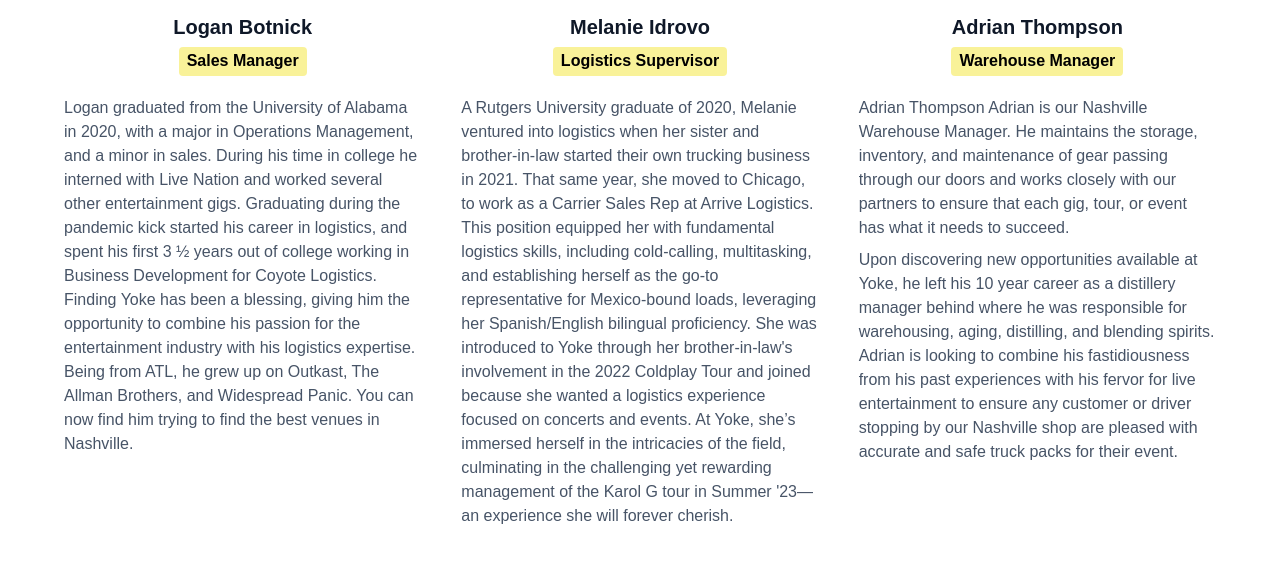
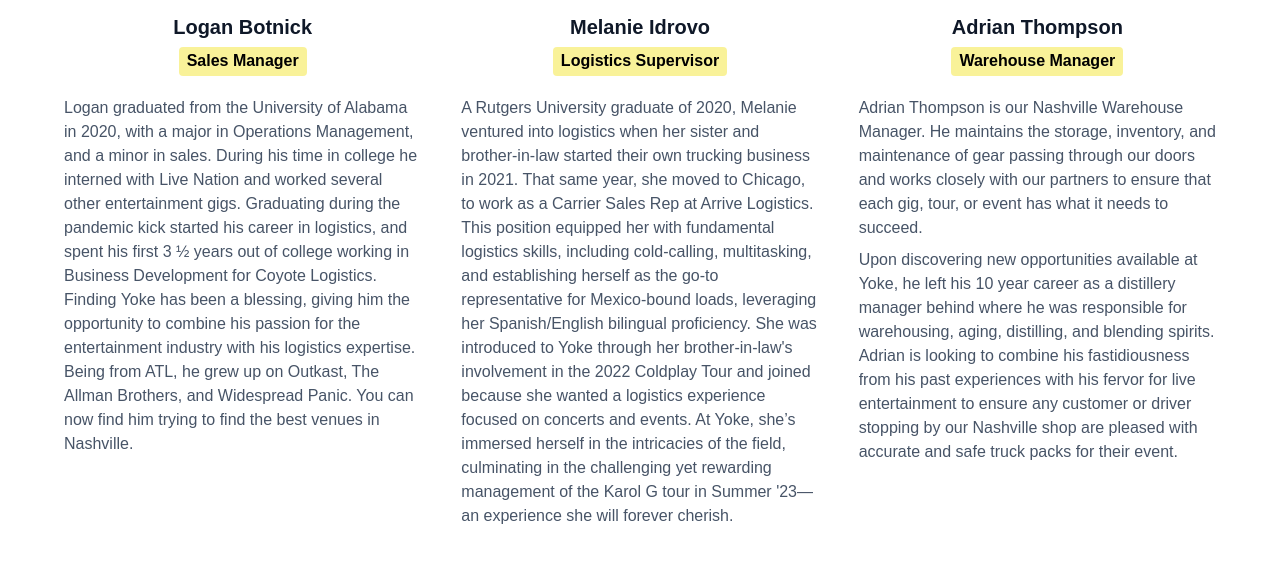
Before and after one commit to mdnazmulhasanniloy/yekeo.co, a plain HTML site: page about.html in a window 1280 px wide. Shown: the part 3764-4338 px from the top of the page. Drawn offline with nearby package versions, Linux system fonts and the light colour scheme; a script that the page names is missing.

Commit message:
[Done] changes

```diff
--- a/about.html
+++ b/about.html
@@ -750,7 +750,7 @@
                         </div>
                         <div class="uui-space-xsmall-2"></div>
                         <div class="uui-text-size-medium-2 regular">
-                          Adrian Thompson Adrian is our Nashville Warehouse
+                          Adrian Thompson is our Nashville Warehouse
                           Manager. He maintains the storage, inventory, and
                           maintenance of gear passing through our doors and
                           works closely with our partners to ensure that each
```
